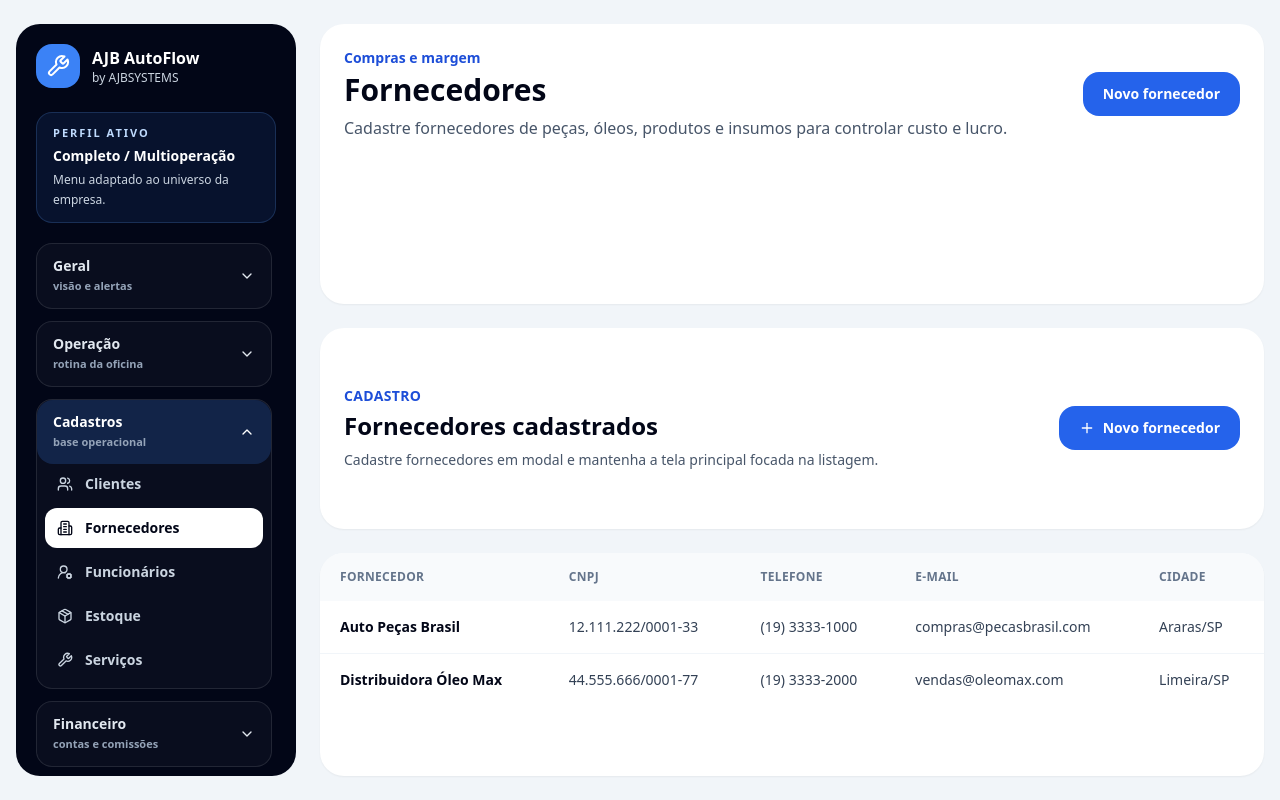
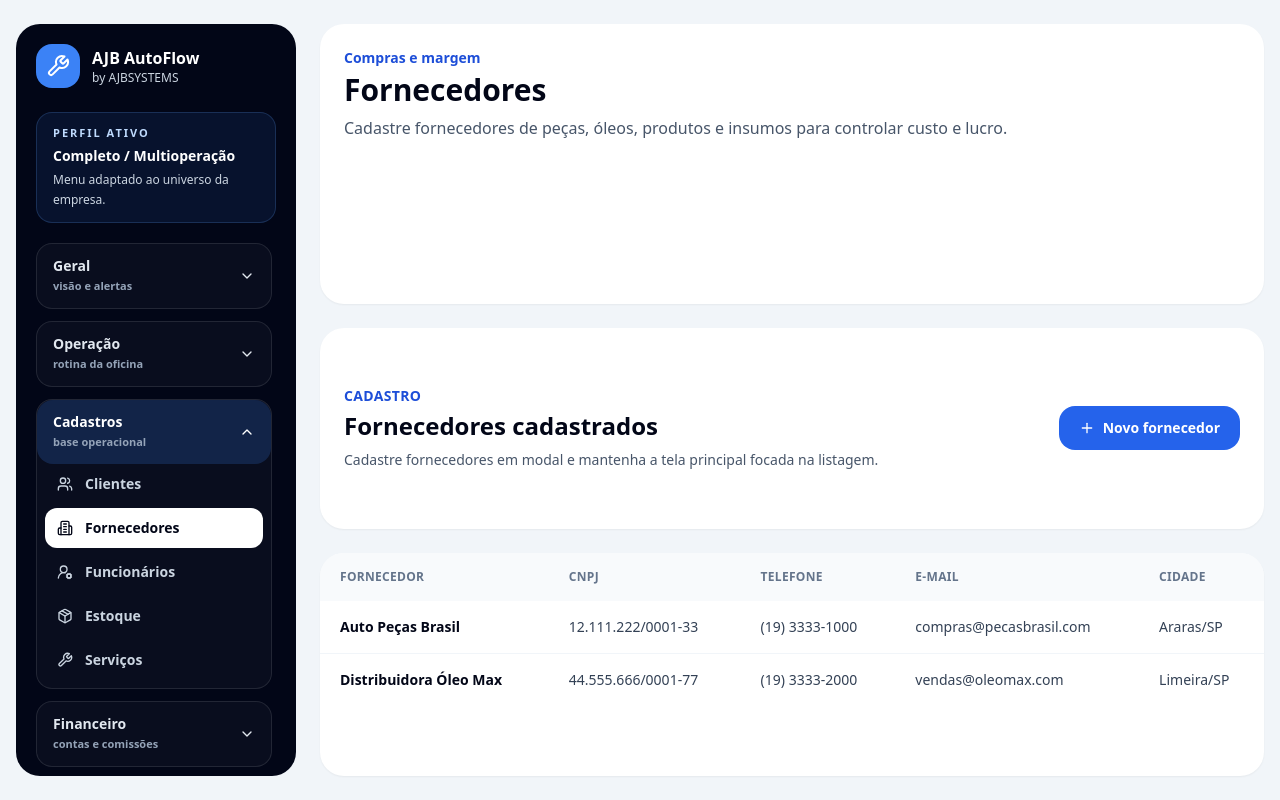
Before and after one commit to anjobrito/ajb-autoflow, a Next.js app: page /fornecedores in a window 1280 px wide. Built offline with nearby package versions, Linux system fonts and the light colour scheme.

Commit message:
chore: remove supplier create route action from header

```diff
--- a/app/fornecedores/page.tsx
+++ b/app/fornecedores/page.tsx
@@ -9,8 +9,6 @@ export default function FornecedoresPage() {
         eyebrow="Compras e margem"
         title="Fornecedores"
         description="Cadastre fornecedores de peças, óleos, produtos e insumos para controlar custo e lucro."
-        actionLabel="Novo fornecedor"
-        actionHref="/fornecedores/novo"
       />
       <SuppliersClient />
     </AppShell>
```
